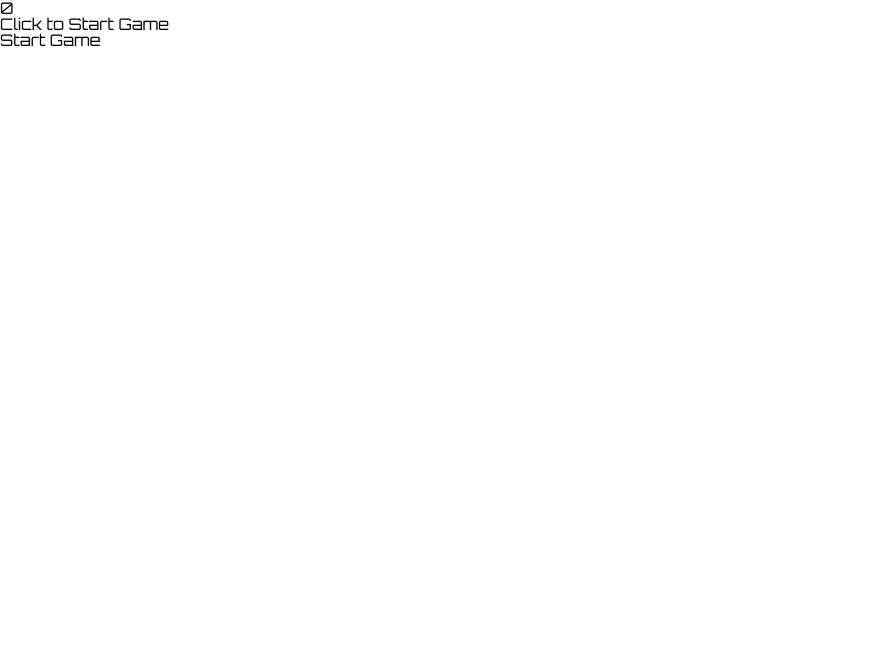
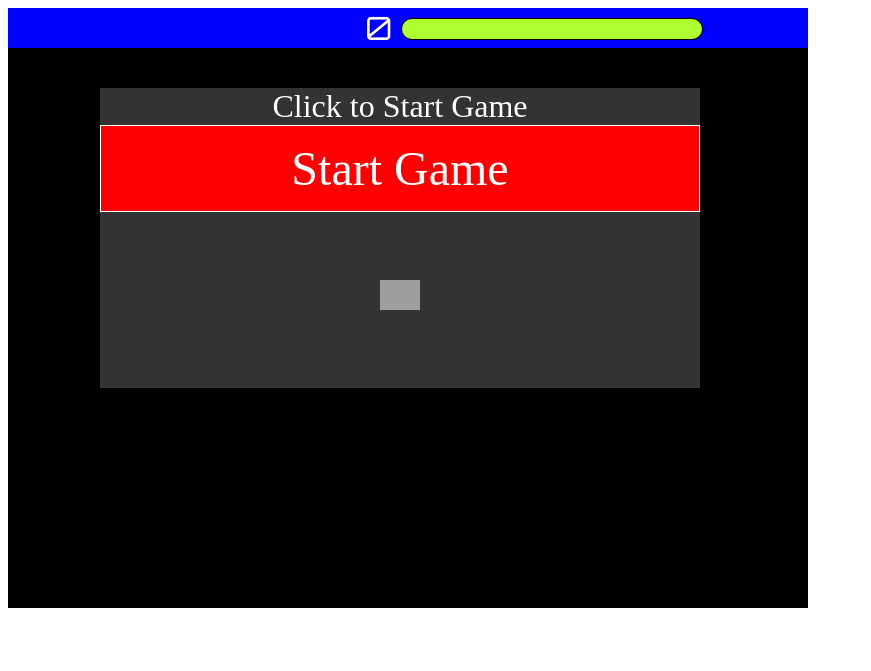
Before and after one commit to Hectorscreativeworld/star-trek-game, a website: page public/index.html in a window 1280 px wide. Shown: the whole page, without its empty margins (0-871 px from the left). Drawn offline with Linux system fonts and the light colour scheme; grey boxes are pictures that could not be loaded.

Commit message:
JS work and CSS

```diff
--- a/public/index.html
+++ b/public/index.html
@@ -17,20 +17,23 @@
       <div>
         <div class="progress">
           <div class="progress-bar"></div>
-        </div id="container">
-        <div id="GameOverEle">
-          <span class="message">Click to Start Game</span><br>
-          <div class="btnStart">Start Game</div>
-        </div>
-        <div class="base"></div>
-        <div class="box">
-          <div class="turet"></div>
-
         </div>
       </div>
     </div>
+    <div id="container">
+      <div id="gameOverEle">
+        <span class="message">Click to Start Game</span><br>
+        <div class="btnStart">Start Game</div>
+      </div>
+      <div class="base"><img class="starTrek_Ship"
+          src="https://res.cloudinary.com/dck5acco0/image/upload/v1567039127/starTrekVSStarWars/Final_icons/StarTrek_lchiuo.png"
+          alt="enterprise ship"></div>
+      <div class="box">
+        <div class="turet"></div>
+      </div>
+    </div>
+  </div>
 
-  </div>
   <script src="/script.js" charset="utf-8"></script>
 </body>
 
--- a/public/script.js
+++ b/public/script.js
@@ -1,7 +1,54 @@
-const main = () => {
-  if (document.querySelector('h1.hello-world')) {
-    document.querySelector('h1.hello-world').textContent = 'Hello, World!'
+const btnStart = document.querySelector('.btnStart')
+const gameOverEle = document.getElementById('gameOverEle')
+const container = document.getElementById('container')
+const box = document.querySelector('.box')
+const boxCenter = [
+  box.offsetLeft + box.offsetWidth / 2,
+  box.offsetTop + box.offsetHeight / 2
+]
+console.log(boxCenter)
+
+let gamePlay = false
+let player
+let animateGame
+
+btnStart.addEventListener('click', startGame)
+container.addEventListener('mousedown', mouseDown)
+container.addEventListener('mousemove', movePosition)
+
+function movePosition(e) {
+  console.log(e)
+  let mouseAngle = getDeg(e)
+}
+
+function getDeg(e) {
+  let angle = Math.atan2(e.clientX - boxCenter[0], -(e.clientY - boxCenter[1]))
+  return angle * (180 / Math.PI)
+}
+
+function mouseDown(e) {
+  if (gamePlay) {
+    console.log('FIRE')
   }
 }
 
-document.addEventListener('DOMContentLoaded', main)
+function startGame() {
+  gamePlay = true
+  gameOverEle.style.display = 'none'
+  player = {
+    score: 0,
+    barwidth: 100,
+    lives: 100
+  }
+  //setup badguys
+  animateGame = requestAnimationFrame(playGame)
+}
+
+function playGame() {
+  if (gamePlay) {
+    //move shots
+    //update dashboard
+    //move enemy
+    animateGame = requestAnimationFrame(playGame)
+  }
+}
--- a/public/style.css
+++ b/public/style.css
@@ -1,13 +1,131 @@
-:root {
-  font: 16px / 1 sans-serif;
+body {}
+
+.gamePlayArea {
+  width: 800px;
+  height: 600px;
+  background-color: blue;
+  overflow: hidden;
 }
 
-html {
-  height: 100%;
+.dashboard {
+  color: white;
+  font-size: 2rem;
+  font-family: 'Orbitron', sans-serif;
 }
 
-body {
-  margin: 0;
-  min-height: 100%;
-  font-family: 'Orbitron', sans-serif;
+.dashboard>div {
+  width: 48%;
+  text-align: right;
+  display: inline-block;
 }
+
+.progress {
+  height: 20px;
+  width: 300px;
+  background-color: #333;
+  border-radius: 25px;
+  border: 1px solid black;
+}
+
+.progress-bar {
+  background-color: greenyellow;
+  width: 100%;
+  height: 20px;
+  border-radius: 25px;
+}
+
+#gameOverEle {
+  position: absolute;
+  height: 300px;
+  width: 600px;
+  left: 100px;
+  background-color: #333;
+  color: white;
+  font-size: 2rem;
+  text-align: center;
+}
+
+.btnStart {
+  padding: 15px;
+  border: 1px solid white;
+  background-color: red;
+  font-size: 3rem;
+}
+
+#container {
+  background-color: black;
+  width: 90%;
+  height: 90%;
+  padding: 5%;
+}
+
+.base {
+  border-radius: 5px;
+  position: absolute;
+  width: 40px;
+  height: 40px;
+  left: 380px;
+  top: 280px;
+  background-color: #333;
+  color: white;
+  margin: auto;
+}
+
+.starTrek_Ship {
+  width: 100%;
+  -webkit-transition: all 0.1s ease-in-out;
+  -moz-transition: all 0.1s ease-in-out;
+  -o-transition: all 0.1s ease-in-out;
+  transition: all 0.1s ease-in-out;
+}
+
+/* .box {
+  transform: rotate(-130deg);
+  position: absolute;
+  left: 385px;
+  top: 285px;
+  border: 1px solid black;
+  width: 30px;
+  height: 30px;
+  background-color: blue;
+  -webkit-transition: all 0.1s ease-in-out;
+  -moz-transition: all 0.1s ease-in-out;
+  -o-transition: all 0.1s ease-in-out;
+  transition: all 0.1s ease-in-out;
+} */
+
+
+
+
+.turret {
+  position: absolute;
+  height: 100%;
+  width: 40%;
+  margin-left: 30%;
+  bottom: 35%;
+  border-radius: 5px;
+  background-color: darkgrey;
+}
+
+
+
+/* .fireme {
+  position: absolute;
+  top: 0;
+  left: 0;
+  background-color: rgba(255, 255, 0, 0.8);
+  border-radius: 50px;
+  z-index: 1;
+}
+
+.baddy {
+  position: absolute;
+  padding: 5px;
+  text-align: center;
+  border: 1px dotted #555;
+  background-color: rgba(255, 255, 255, 0.1);
+  border-radius: 25px;
+
+
+
+} */
```
